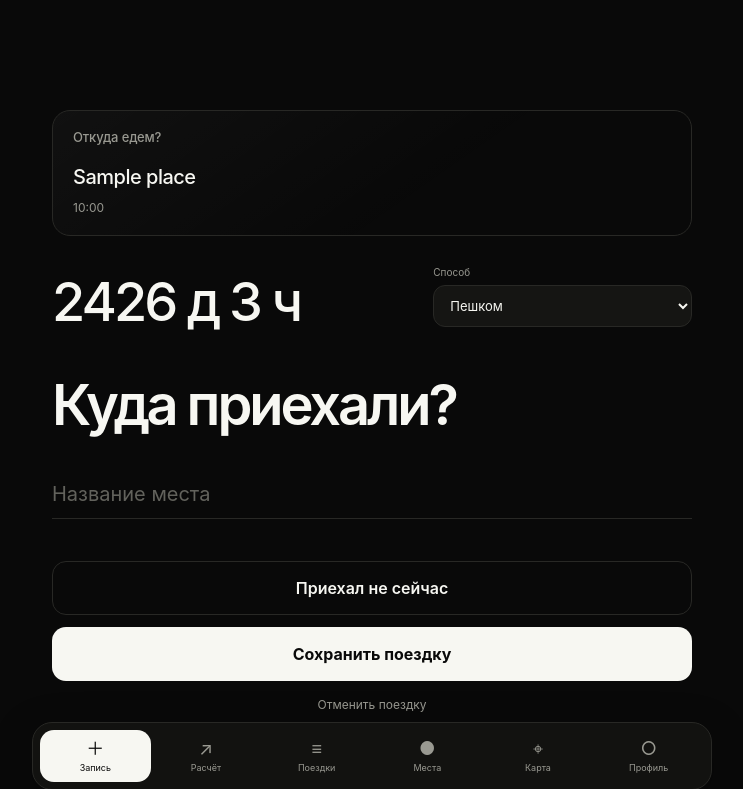
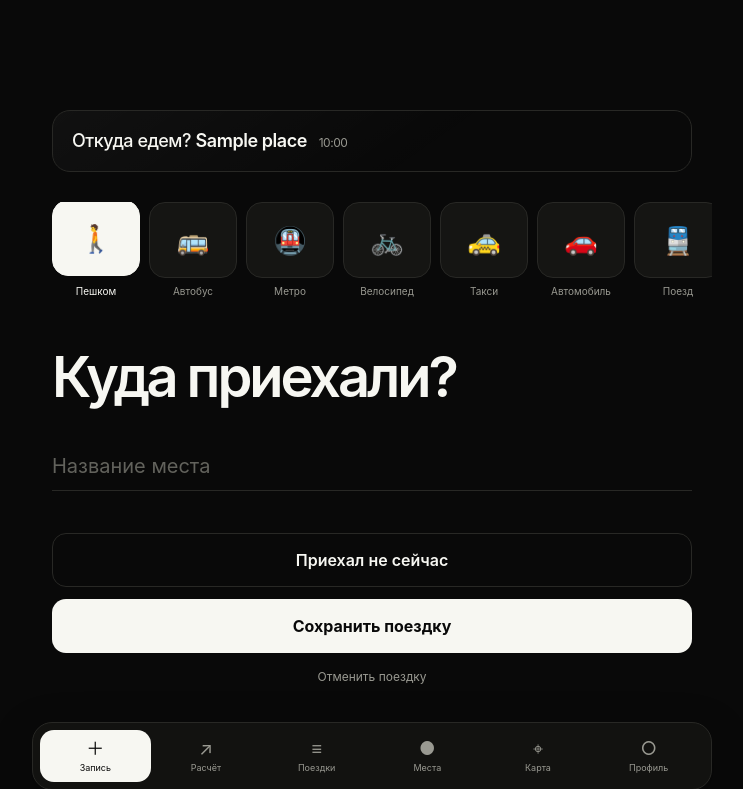
Before and after one commit to eledays/time, a Flask app: page / in a window 1280 px wide. Shown: the top 789 px of the page, without its empty margins (268-1011 px from the left). Run offline with Flask 3, Linux system fonts and the light colour scheme; the visitor is signed in with stand-in values (Sample User, id 1); tables that the repository leaves empty hold one stand-in row (values such as "Sample post").

Commit message:
style: replace trip timer with transport carousel

```diff
--- a/app/static/css/style.css
+++ b/app/static/css/style.css
@@ -119,16 +119,21 @@ input::placeholder, textarea::placeholder { color: var(--faint); }
 .clear-start-form { display: flex; justify-content: center; }
 .clear-start-button, .logout-form button { padding: 16px; border: 0; background: transparent; color: var(--muted); font-size: 12px; cursor: pointer; }
 .clear-start-button:hover, .logout-form button:hover { color: var(--danger); }
-.active-origin-card { padding: 18px 20px 19px; border: 1px solid var(--line); border-radius: 18px; background: linear-gradient(145deg, rgba(255,255,255,.035), transparent 62%); animation: settle-origin .62s cubic-bezier(.2,.75,.25,1) both; }
-.active-origin-card h2 { margin: 0 0 20px; color: var(--muted); font-size: 13px; font-weight: 500; letter-spacing: -.01em; }
-.active-origin-card p { margin: 0 0 7px; font-size: 20px; font-weight: 540; letter-spacing: -.025em; }
-.active-origin-card time { color: var(--muted); font-size: 12px; }
-.travel-status-row { display: grid; grid-template-columns: minmax(0, 1fr) minmax(138px, .72fr); align-items: end; gap: 22px; margin-bottom: 50px; animation: appear .38s .18s ease both; }
-.elapsed-counter { min-width: 0; font-size: clamp(38px, 11vw, 54px); font-weight: 550; line-height: .92; letter-spacing: -.055em; }
-.transport-menu label { display: block; margin-bottom: 7px; color: var(--muted); font-size: 10px; }
-.transport-menu select { width: 100%; padding: 11px 30px 11px 12px; border: 1px solid var(--line); border-radius: 12px; outline: 0; background-color: var(--surface); color: var(--text); font-size: 13px; cursor: pointer; }
-.transport-menu select:focus { border-color: var(--text); }
-.active-transport-details { margin: -24px 0 40px; }
+.active-origin-card { padding: 17px 19px; border: 1px solid var(--line); border-radius: 18px; background: linear-gradient(145deg, rgba(255,255,255,.035), transparent 62%); animation: settle-origin .62s cubic-bezier(.2,.75,.25,1) both; }
+.active-origin-card p { margin: 0; font-size: 18px; line-height: 1.45; letter-spacing: -.025em; }
+.active-origin-card span { font-weight: 450; }
+.active-origin-card strong { font-weight: 600; }
+.active-origin-card time { margin-left: 7px; color: var(--muted); font-size: 12px; white-space: nowrap; }
+.transport-carousel { display: flex; gap: 9px; overflow-x: auto; margin: 30px -20px 44px; padding: 0 20px 8px; scrollbar-width: none; scroll-padding-inline: 20px; scroll-snap-type: x proximity; animation: appear .38s .15s ease both; }
+.transport-carousel::-webkit-scrollbar { display: none; }
+.transport-card { position: relative; flex: 0 0 88px; scroll-snap-align: start; cursor: pointer; }
+.transport-card input { position: absolute; width: 1px; height: 1px; opacity: 0; pointer-events: none; }
+.transport-card > span { height: 76px; display: grid; place-content: center; justify-items: center; gap: 6px; border: 1px solid var(--line); border-radius: 16px; background: var(--surface); font-size: 27px; transition: border-color .16s ease, background .16s ease, color .16s ease, transform .16s ease; }
+.transport-card small { display: block; margin-top: 7px; overflow: hidden; color: var(--muted); font-size: 10px; text-align: center; text-overflow: ellipsis; white-space: nowrap; transition: color .16s ease; }
+.transport-card input:checked + span { border-color: var(--text); background: var(--text); color: var(--bg); transform: translateY(-2px); }
+.transport-card input:checked ~ small { color: var(--text); }
+.transport-card input:focus-visible + span { outline: 2px solid var(--text); outline-offset: 3px; }
+.active-transport-details { margin: -18px 0 40px; }
 .destination-title { margin-bottom: 40px !important; animation: appear .38s .26s ease both; }
 
 .suggestions { position: absolute; z-index: 20; top: calc(100% + 4px); left: 0; right: 0; overflow: hidden; border: 1px solid var(--line); border-radius: 12px; background: var(--surface-raised); box-shadow: var(--shadow); opacity: 0; transform: translateY(-4px); pointer-events: none; transition: opacity .12s ease, transform .12s ease; }
--- a/app/static/js/app.js
+++ b/app/static/js/app.js
@@ -162,21 +162,6 @@ const initializeAutocomplete = (input) => {
 };
 
 document.querySelectorAll("[data-place-input]").forEach(initializeAutocomplete);
-const elapsed = document.querySelector("[data-elapsed]");
-if (elapsed) {
-  const updateElapsed = () => {
-    const startedAt = new Date(elapsed.dataset.start);
-    const minutes = Math.max(0, Math.floor((Date.now() - startedAt.getTime()) / 60000));
-    const days = Math.floor(minutes / 1440);
-    const hours = Math.floor((minutes % 1440) / 60);
-    const remainder = minutes % 60;
-    elapsed.textContent = days > 0
-      ? `${days} д ${hours} ч`
-      : hours > 0 ? `${hours} ч ${remainder} мин` : `${remainder} мин`;
-  };
-  updateElapsed();
-  window.setInterval(updateElapsed, 60000);
-}
 
 const clearForm = document.querySelector("[data-clear-form]");
 if (clearForm) {
@@ -194,9 +179,9 @@ if (tripForm) {
   const detailLabel = tripForm.querySelector("[data-detail-label]");
   const detailInput = tripForm.querySelector("#transport_detail");
   const taxiFields = tripForm.querySelector("[data-taxi-fields]");
-  const transportControl = tripForm.querySelector("[name=transport_type]");
+  const transportControls = [...tripForm.querySelectorAll("[name=transport_type]")];
   const updateDetails = () => {
-    const selected = transportControl?.value;
+    const selected = transportControls.find((control) => control.checked)?.value;
     const isTransit = selected === "bus" || selected === "metro";
     const isTaxi = selected === "taxi";
     detailBox.hidden = !isTransit && !isTaxi;
@@ -207,7 +192,7 @@ if (tripForm) {
       detailInput.placeholder = selected === "bus" ? "Например, 39" : "Например, Сокольническая";
     }
   };
-  transportControl?.addEventListener("change", updateDetails);
+  transportControls.forEach((control) => control.addEventListener("change", updateDetails));
   updateDetails();
 }
 
--- a/app/templates/index.html
+++ b/app/templates/index.html
@@ -15,21 +15,20 @@
       <div class="record-main" data-record-main>
         {% if active_trip %}
           <div class="active-origin-card">
-            <h2>Откуда едем?</h2>
-            <p>{{ active_trip.origin.name }}</p>
-            <time datetime="{{ active_trip.departed_at.isoformat() }}">{{ active_trip.departed_at.strftime('%H:%M') }}</time>
+            <p><span>Откуда едем?</span> <strong>{{ active_trip.origin.name }}</strong> <time datetime="{{ active_trip.departed_at.isoformat() }}">{{ active_trip.departed_at.strftime('%H:%M') }}</time></p>
           </div>
 
           <form class="trip-form finish-form" action="{{ url_for('main.finish_trip') }}" method="post" data-trip-form>
             <input type="hidden" name="csrf_token" value="{{ csrf_token() }}">
-            <div class="travel-status-row">
-              <strong class="elapsed-counter" data-elapsed data-start="{{ active_trip.departed_at.isoformat(timespec='minutes') }}">—</strong>
-              <div class="transport-menu">
-                <label for="transport_type">Способ</label>
-                <select id="transport_type" name="transport_type">
-                  {% for value, label in transport_labels.items() %}<option value="{{ value }}">{{ label }}</option>{% endfor %}
-                </select>
-              </div>
+            {% set transport_icons = {'walk': '🚶', 'bus': '🚌', 'metro': '🚇', 'bike': '🚲', 'taxi': '🚕', 'car': '🚗', 'train': '🚆', 'other': '•••'} %}
+            <div class="transport-carousel" role="radiogroup" aria-label="Тип перемещения">
+              {% for value, label in transport_labels.items() %}
+                <label class="transport-card">
+                  <input type="radio" name="transport_type" value="{{ value }}" {% if loop.first %}checked{% endif %}>
+                  <span aria-hidden="true">{{ transport_icons[value] }}</span>
+                  <small>{{ label }}</small>
+                </label>
+              {% endfor %}
             </div>
             <div class="conditional-fields active-transport-details" data-detail-fields hidden>
               <div class="field-group" data-detail-wrap>
```
Also changed, not shown: tests/test_routes.py (+3 -3 lines).
